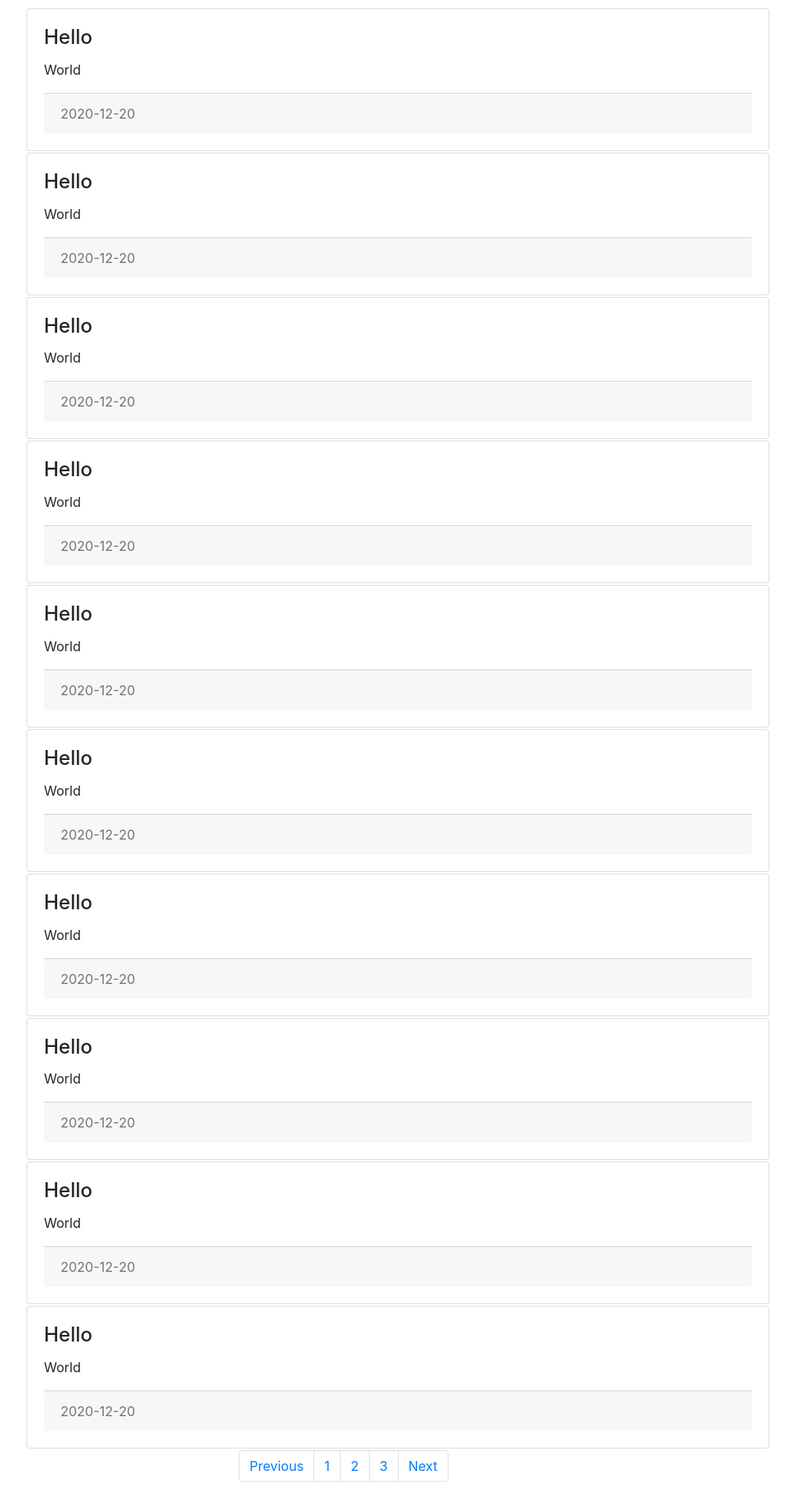
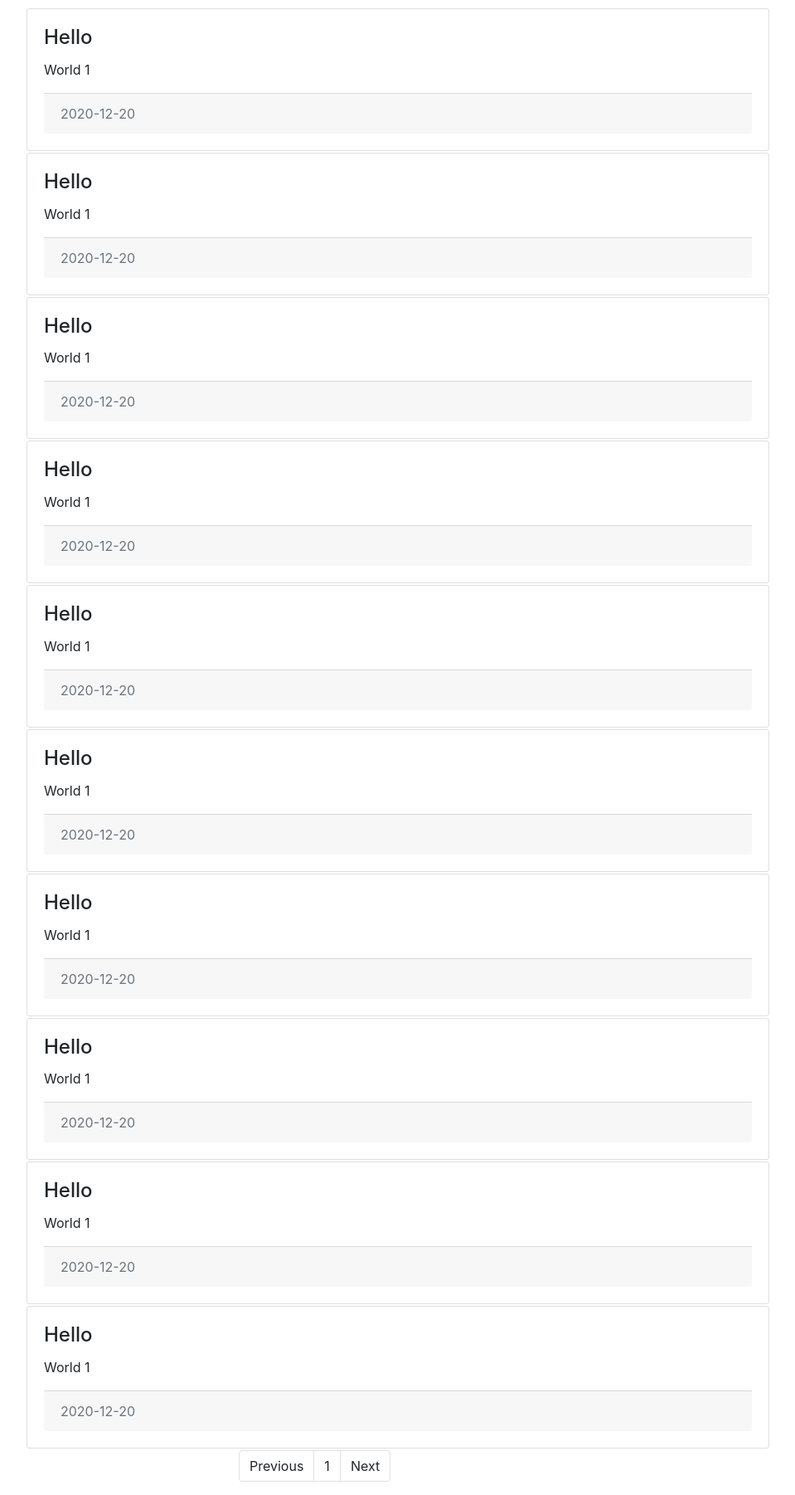
Before and after one commit to StephanYorchenko/drt, a Flask app: page /anouncements in a window 1280 px wide. Shown: the part 56-1858 px from the top of the page at 83% size, without its empty margins (160-1119 px from the left). Run offline with Flask 2, Linux system fonts and the light colour scheme; some libraries are stand-ins or nearby versions.

Commit message:
Previous-next buttons already works

```diff
--- a/routes/announcement.py
+++ b/routes/announcement.py
@@ -13,7 +13,7 @@ def get_announcements():
         'announcements':
             [
                 {'title': 'Hello',
-                 'text': 'World',
+                 'text': f'World {page_number}',
                  'date': '2020-12-20'}
             ] * 10
     })
--- a/templates/announcement.html
+++ b/templates/announcement.html
@@ -7,16 +7,32 @@
     <footer>
         <nav class="horizontal-centered">
             <ul class="pagination announcement-nav">
-                <li class="page-item"><a class="page-link" href="#">Previous</a></li>
-                <li class="page-item"><a class="page-link" href="#">1</a></li>
-                <li class="page-item"><a class="page-link" href="#">2</a></li>
-                <li class="page-item"><a class="page-link" href="#">3</a></li>
-                <li class="page-item"><a class="page-link" href="#">Next</a></li>
+                <li class="page-item"><a class="page-link" onclick="previous_page()">Previous</a></li>
+                <li class="page-item"><a class="page-link" id="current">1</a></li>
+                <li class="page-item"><a class="page-link" onclick="next_page()">Next</a></li>
             </ul>
         </nav>
     </footer>
 
     <script>
+        const MAX_COUNT = 0;
+
+        function previous_page() {
+            let current = document.getElementById('current');
+            if (+current.innerText !== 1){
+                current.innerText = +current.innerText - 1 + '';
+                get_count(+current.innerText);
+            }
+        }
+
+        function next_page() {
+            let current = document.getElementById('current');
+            if (+current.innerText !== globalThis.MAX_COUNT){
+                current.innerText = +current.innerText + 1 + '';
+                get_count(+current.innerText);
+            }
+        }
+
         function getXmlHttp() {
             let xmlhttp;
             try {
@@ -70,19 +86,12 @@
             if (page === undefined) page = 1;
             let xmlHttp = getXmlHttp();
             xmlHttp.onload = function () {
-                console.log('here');
                 const data = JSON.parse(xmlHttp.responseText);
-                console.log('here');
+                globalThis.MAX_COUNT = data.count;
                 update_card_container(data.announcements);
              }
             xmlHttp.open("GET", '/get_count?page_number=' + page, false);
             xmlHttp.send();
-        }
-
-        function update_announcement_nav(element){
-
-            let next_page = parseInt(element.innerText);
-
         }
 
         window.onload = () => {
```
